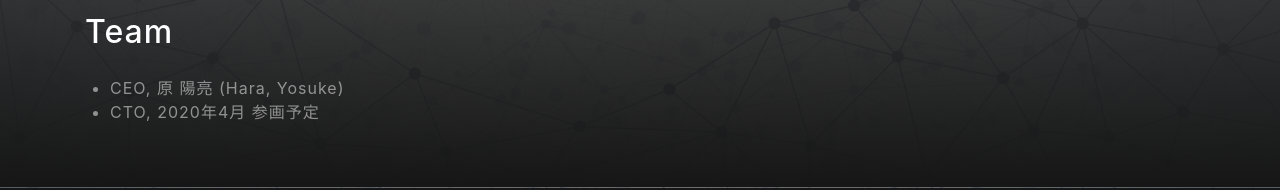
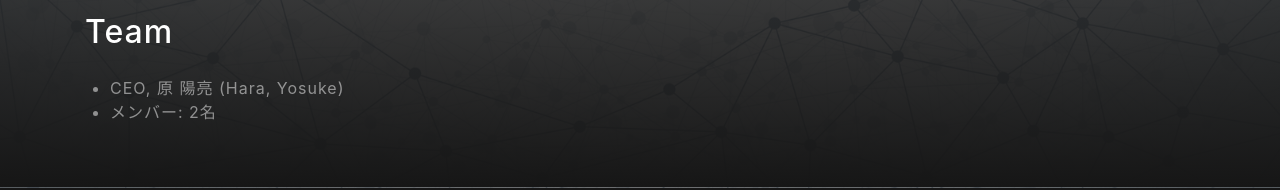
Before and after one commit to lions-data/website, a website with bundled scripts: page index.html in a window 1280 px wide. Shown: the part 2030-2220 px from the top of the page. Built offline with nearby package versions, Linux system fonts and the light colour scheme.

Commit message:
Modify top page

```diff
--- a/index.html
+++ b/index.html
@@ -155,21 +155,7 @@
           <div class="featured-text text-left text-lg-left">
             <ul>
               <li class="text-white-50 mb-0">CEO, 原 陽亮 (Hara, Yosuke)</li>
-              <!--<ul>
-                <li class="text-white-50 mb-0">2019 - Now: <a href="https://lions-data.com/">Lions Data, Ltd.</a> Founder, President Director</li>
-                <li class="text-white-50 mb-0">2011 - Now: <a href="https://github.com/leo-project/leofs" target="_blank">LeoFS Project</a> Co-founder</li>
-                <li class="text-white-50 mb-0">2009 - 2018: 楽天株式会社 (2010 - 2018: <a href="https://rit.rakuten.co.jp/" target="_blank">楽天技術研究所</a>)</li>
-                <ul>
-                  <li class="text-white-50 mb-0">Distributed Storage, Distributed Database, Distributed Computing の研究開発に従事</li>
-                  <li class="text-white-50 mb-0">Data Science + Machine Learning Platform の研究開発に従事</li>
-                </ul>
-                <li class="text-white-50 mb-0">2001 - 2008: <a href="https://www.sios.com/" target="_blank">サイオステクノロジー株式会社</a></li>
-                <ul>
-                  <li class="text-white-50 mb-0">Web UI/UX の研究開発に従事</li>
-                  <li class="text-white-50 mb-0">各種システム開発に従事</li>
-                </ul>
-              </ul>-->
-              <li class="text-white-50 mb-0">CTO, 2020年4月 参画予定</li>
+              <li class="text-white-50 mb-0">メンバー: 2名</li>
             </ul>
           </div>
         </div>
```
